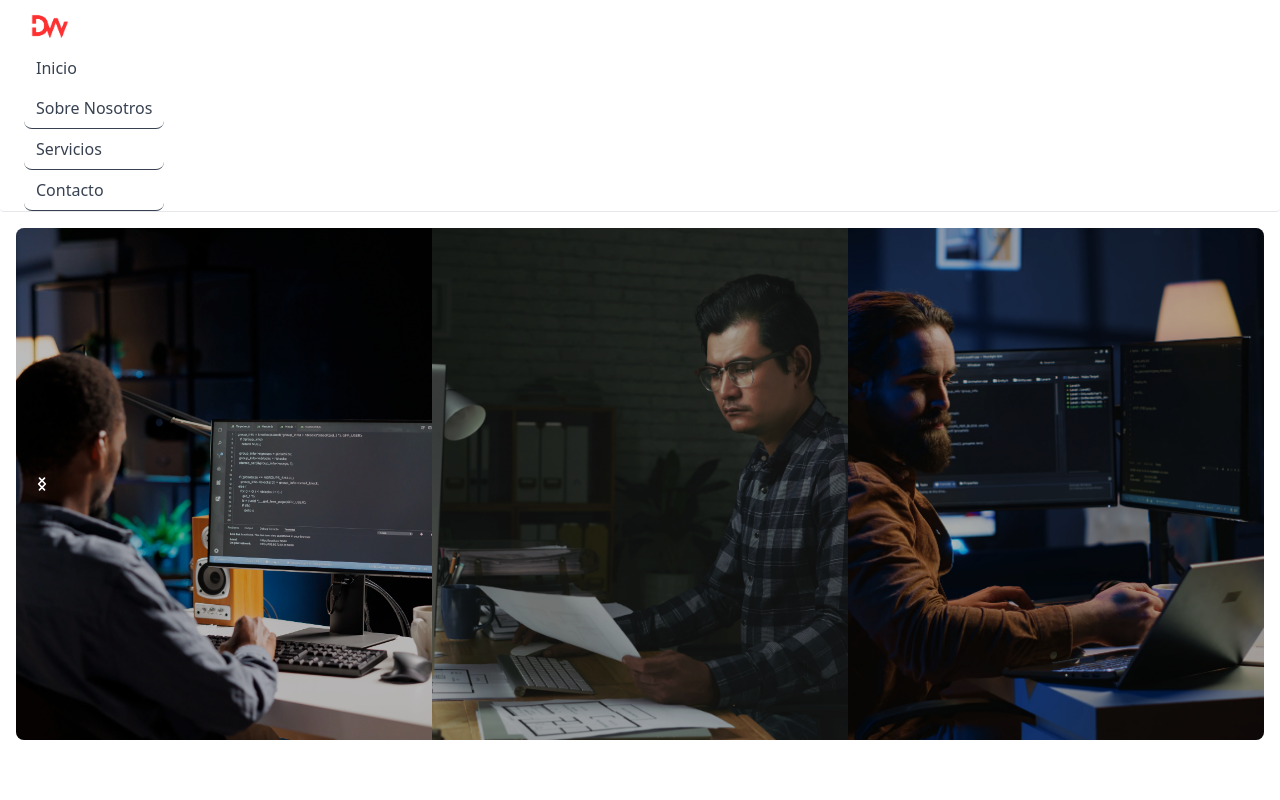
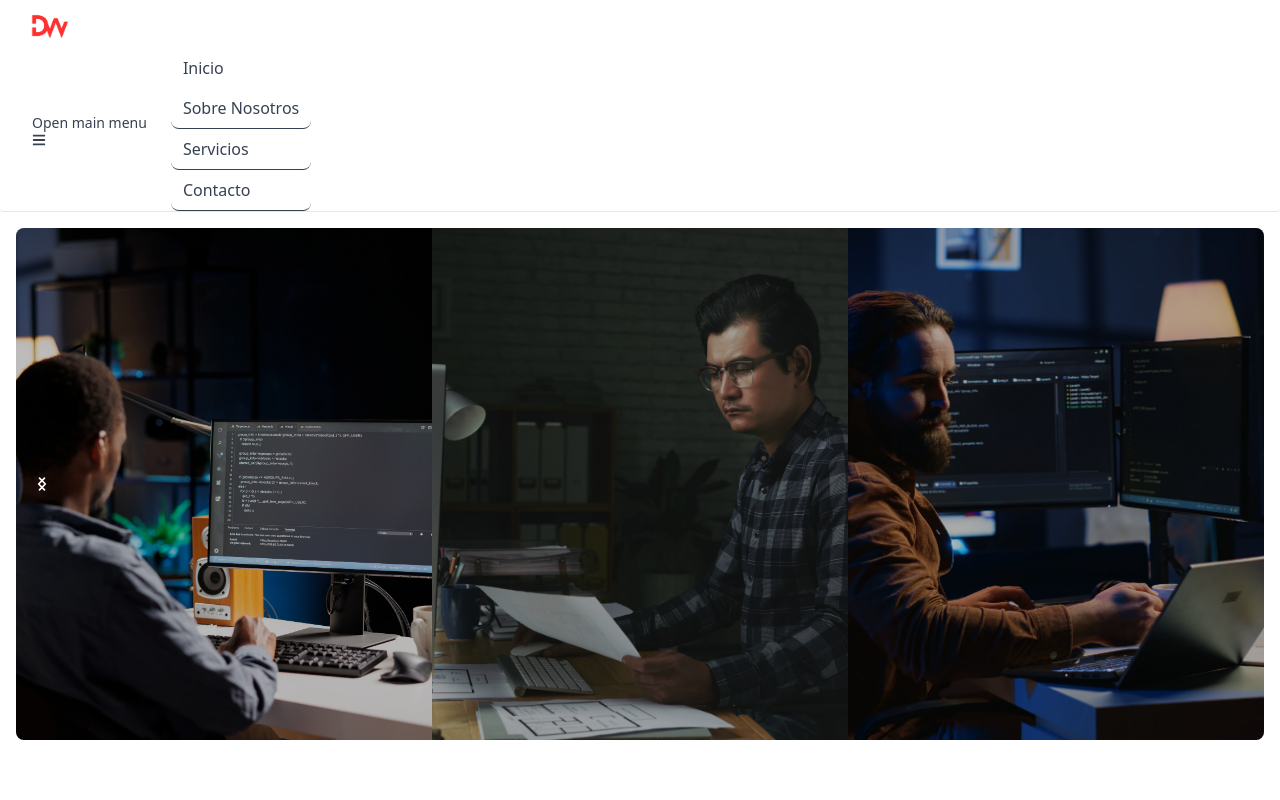
Before and after one commit to RafaelReyes0816/DevWarriors, a React (Vite) app: page / in a window 1280 px wide. Shown: the top 800 px of the page. Built offline with nearby package versions, Linux system fonts and the light colour scheme.

Commit message:
Cambios en el header

```diff
--- a/src/components/Header.jsx
+++ b/src/components/Header.jsx
@@ -57,30 +57,7 @@ export default function Header() {
             >
               Contacto
             </NavbarLink>
-
-            <div className="md:hidden mt-4 pt-4 border-t border-gray-200 dark:border-gray-700">
-              <Button
-                as={Link}
-                to="/contact"
-                gradientDuoTone="purpleToBlue"
-                className="w-full"
-              >
-                Contactar
-              </Button>
-            </div>
           </NavbarCollapse>
-
-          <div className="hidden md:block">
-            <Button
-              as={Link}
-              to="/contact"
-              gradientDuoTone="purpleToBlue"
-              size="sm"
-              className="ml-4"
-            >
-              Contactar
-            </Button>
-          </div>
         </div>
       </div>
     </Navbar>
```
